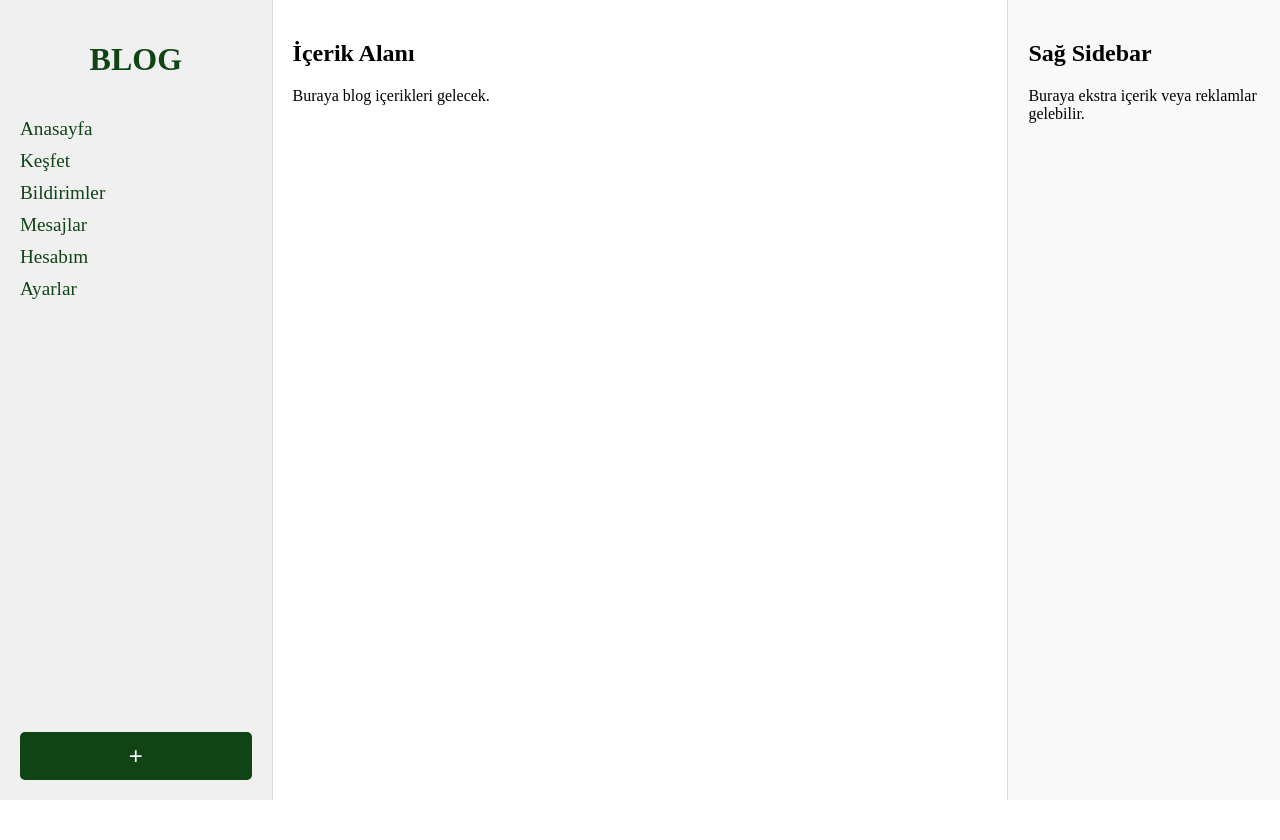
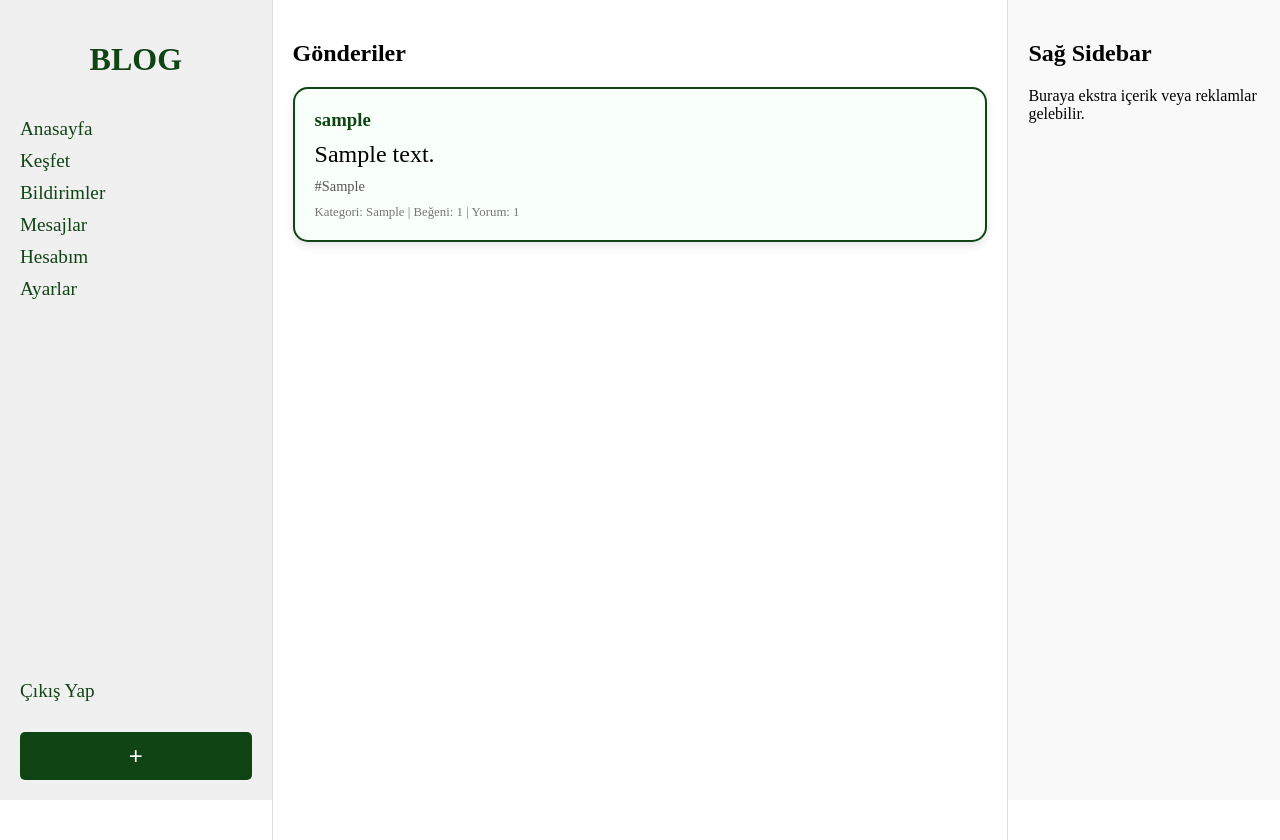
Before and after one commit to nisasaraclioglu/BlogSite, a Flask app: template BlogSitesi/templates/home.html in a window 1280 px wide. Before the commit the page ends 800 px from the top, so only its background shows below. Run offline with Flask 3, Linux system fonts and the light colour scheme; the template is opened without the code that fills it: values that come from a table or form of the project are taken from there, others are empty; tables that the repository leaves empty hold one stand-in row (values such as "Sample post").

Commit message:
gönderiler

```diff
--- a/BlogSitesi/app.py
+++ b/BlogSitesi/app.py
@@ -49,6 +49,7 @@ class Post(db.Model):
     tags = db.Column(db.Text)
     created_at = db.Column(db.TIMESTAMP, default=db.func.current_timestamp())
     last_updated = db.Column(db.TIMESTAMP, default=db.func.current_timestamp(), onupdate=db.func.current_timestamp())
+    customer = db.relationship('Customer', backref=db.backref('posts', lazy=True))
 
 class Comment(db.Model):
     __tablename__ = 'comments'
@@ -94,28 +95,37 @@ class Like(db.Model):
 def start():
     return render_template('start.html')
 
+
 @app.route('/home')
 def home():
-    posts = Post.query.all()
+    posts = Post.query.order_by(db.func.rand()).limit(20).all()
     return render_template('home.html', posts=posts)
+
 
 @app.route('/post/<int:post_id>')
 def post(post_id):
     post = Post.query.get_or_404(post_id)
     return render_template('post.html', post=post)
 
+
 @app.route('/add', methods=['GET', 'POST'])
 def add_post():
+    if 'user_id' not in session:  # Kullanıcı giriş yapmamışsa
+        return redirect(url_for('login'))  # Giriş sayfasına yönlendir
+
     if request.method == 'POST':
-        customer_id = 1  # Şimdilik sabit müşteri (oturum yönetimi eklenebilir)
+        customer_id = session['user_id']  # Oturumdaki kullanıcıyı alın
         contents = request.form['contents']
         category = request.form['category']
         tags = request.form['tags']
+
         new_post = Post(customer_id=customer_id, contents=contents, category=category, tags=tags)
         db.session.add(new_post)
         db.session.commit()
         return redirect(url_for('home'))
+
     return render_template('add_post.html')
+
 
 @app.route('/login', methods=['GET', 'POST'])
 def login():
@@ -170,6 +180,7 @@ def register():
 
     return render_template('register.html')
 
+
 @app.route('/verify_email', methods=['GET', 'POST'])
 def verify_email():
     if request.method == 'POST':
@@ -204,6 +215,13 @@ def verify_email():
 
     return render_template('verify_email.html')
 
+
+@app.route('/logout')
+def logout():
+    session.pop('user_id', None)  # Kullanıcı oturumunu sonlandır
+    return redirect(url_for('start'))  # Ana sayfaya yönlendir
+
+
 @app.route('/follow/<int:customer_id>', methods=['POST'])
 def follow(customer_id):
     current_user_id = 1  # Örneğin: Şu an oturum açmış kullanıcı (oturum sistemi ile değiştirilebilir)
@@ -212,17 +230,20 @@ def follow(customer_id):
     db.session.commit()
     return redirect(url_for('home'))
 
+
 @app.route('/followers/<int:customer_id>')
 def followers(customer_id):
     customer = Customer.query.get_or_404(customer_id)
     followers = customer.followers.all()  # Kullanıcının takipçileri
     return render_template('followers.html', followers=followers)
 
+
 @app.route('/following/<int:customer_id>')
 def following(customer_id):
     customer = Customer.query.get_or_404(customer_id)
     following = customer.following.all()  # Kullanıcının takip ettiği kişiler
     return render_template('following.html', following=following)
+
 
 @app.route('/like/<int:post_id>', methods=['POST'])
 def like_post(post_id):
@@ -232,6 +253,7 @@ def like_post(post_id):
     db.session.commit()
     return redirect(url_for('home'))
 
+
 if __name__ == '__main__':
     with app.app_context():
         db.create_all()  # Veritabanı tablolarını oluştur
--- a/BlogSitesi/templates/home.html
+++ b/BlogSitesi/templates/home.html
@@ -10,6 +10,7 @@
             margin: 0;
             display: flex;
             height: 100vh;
+            overflow: hidden; /* Tüm sayfanın kaydırılmasını engeller */
         }
         .sidebar {
             width: 20%;
@@ -26,6 +27,8 @@
             border-left: 1px solid #ddd;
             border-right: 1px solid #ddd;
             position: relative;
+            overflow-y: auto; /* Kaydırma çubuğu ekler */
+            height: 100vh; /* Tüm ekran yüksekliğini kaplar */
         }
         .right-sidebar {
             width: 20%;
@@ -112,6 +115,49 @@
             font-size: 1.2em;
             cursor: pointer;
         }
+        .post {
+            border: 2px solid #104414; /* Yeşil çerçeve */
+            border-radius: 15px; /* Yuvarlak köşeler */
+            padding: 20px; /* İç boşluk */
+            margin-bottom: 20px; /* Alt boşluk */
+            background-color: #f9fff9; /* Açık yeşil arka plan */
+            box-shadow: 0 4px 8px rgba(0, 0, 0, 0.1); /* Hafif gölge */
+        }
+
+        .post h3 {
+            margin: 0;
+            color: #104414; /* Kullanıcı adı rengi */
+        }
+
+        .post p {
+            margin: 10px 0;
+            font-size: 1em;
+        }
+
+        .post .tags {
+            font-size: 0.9em;
+            color: #555;
+            margin-bottom: 10px;
+        }
+
+        .post .info {
+            font-size: 0.8em;
+            color: #777;
+        }
+        .logout-link {
+            display: block;
+            text-decoration: none;
+            color: #104414;
+            font-size: 1.2em;
+            margin-bottom: 20px; /* "+" butonuyla mesafe bırak */
+            text-align: left; /* Yazıyı sola yasla */
+        }
+        .logout-link:hover {
+            text-decoration: underline;
+        }
+        .post-button {
+            margin-top: 10px; /* Ekstra üst boşluk */
+        }
     </style>
 </head>
 <body>
@@ -129,14 +175,33 @@
             </ul>
         </div>
         <div>
+            <a href="/logout" class="logout-link">Çıkış Yap</a>
             <button class="post-button" onclick="openPostForm()">+</button>
         </div>
     </div>
 
     <!-- Orta Sütun (İçerik) -->
     <div class="content">
-        <h2>İçerik Alanı</h2>
-        <p>Buraya blog içerikleri gelecek.</p>
+        <h2>Gönderiler</h2>
+        {% for post in posts %}
+        <div class="post">
+            <!-- Kullanıcı adı -->
+            <h3>{{ post.customer.username }}</h3>
+
+            <!-- İçerik -->
+            <p style="font-size: 1.5em;">{{ post.contents }}</p>
+
+            <!-- Etiketler -->
+            <p class="tags">{% for tag in post.tags.split(',') %}#{{ tag.strip() }} {% endfor %}</p>
+
+            <!-- Alt Bilgi -->
+            <div class="info">
+                <span>Kategori: {{ post.category }}</span> |
+                <span>Beğeni: {{ post.likes }}</span> |
+                <span>Yorum: {{ post.comments|length }}</span>
+            </div>
+        </div>
+        {% endfor %}
 
         <!-- Post Ekleme Formu -->
         <div class="post-form" id="postForm">
--- a/BlogSitesi/templates/register.html
+++ b/BlogSitesi/templates/register.html
@@ -59,7 +59,7 @@
         <form action="{{ url_for('register') }}" method="post">
             <input type="text" name="name" placeholder="Ad" required><br>
             <input type="text" name="surname" placeholder="Soyad" required><br>
-            <input type="text" name="nickname" placeholder="Kullanıcı Adı" required><br>
+            <input type="text" name="username" placeholder="Kullanıcı Adı" required><br>
             <input type="email" name="email" placeholder="E-posta" required><br>
             <input type="password" name="password" placeholder="Şifre" required><br>
             <textarea name="bio" placeholder="Kendinizi kısaca tanıtın (Opsiyonel)" rows="3" style="width: 95%; margin: 10px 0; padding: 10px; border: 1px solid #ddd; border-radius: 5px;"></textarea><br>
```
